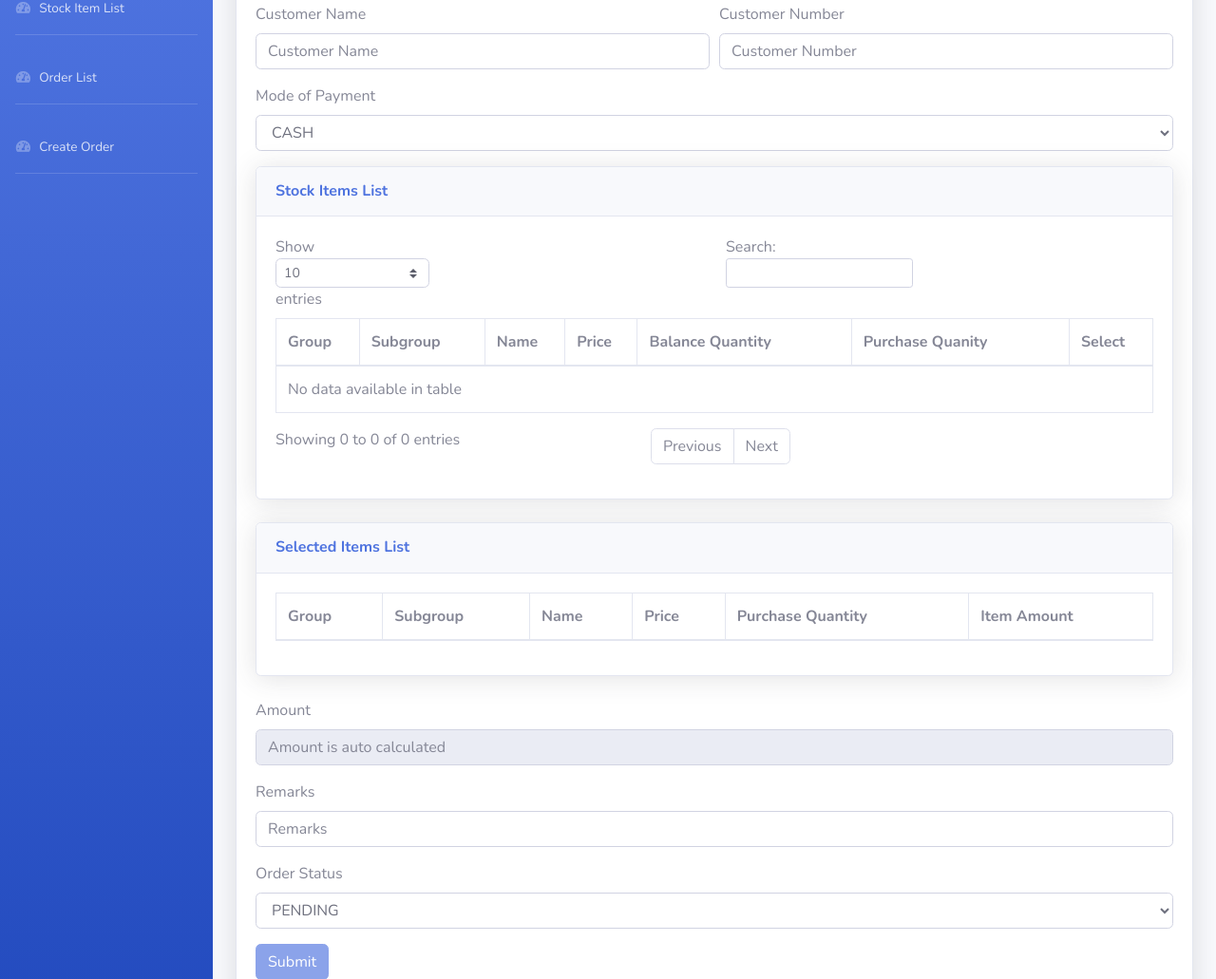
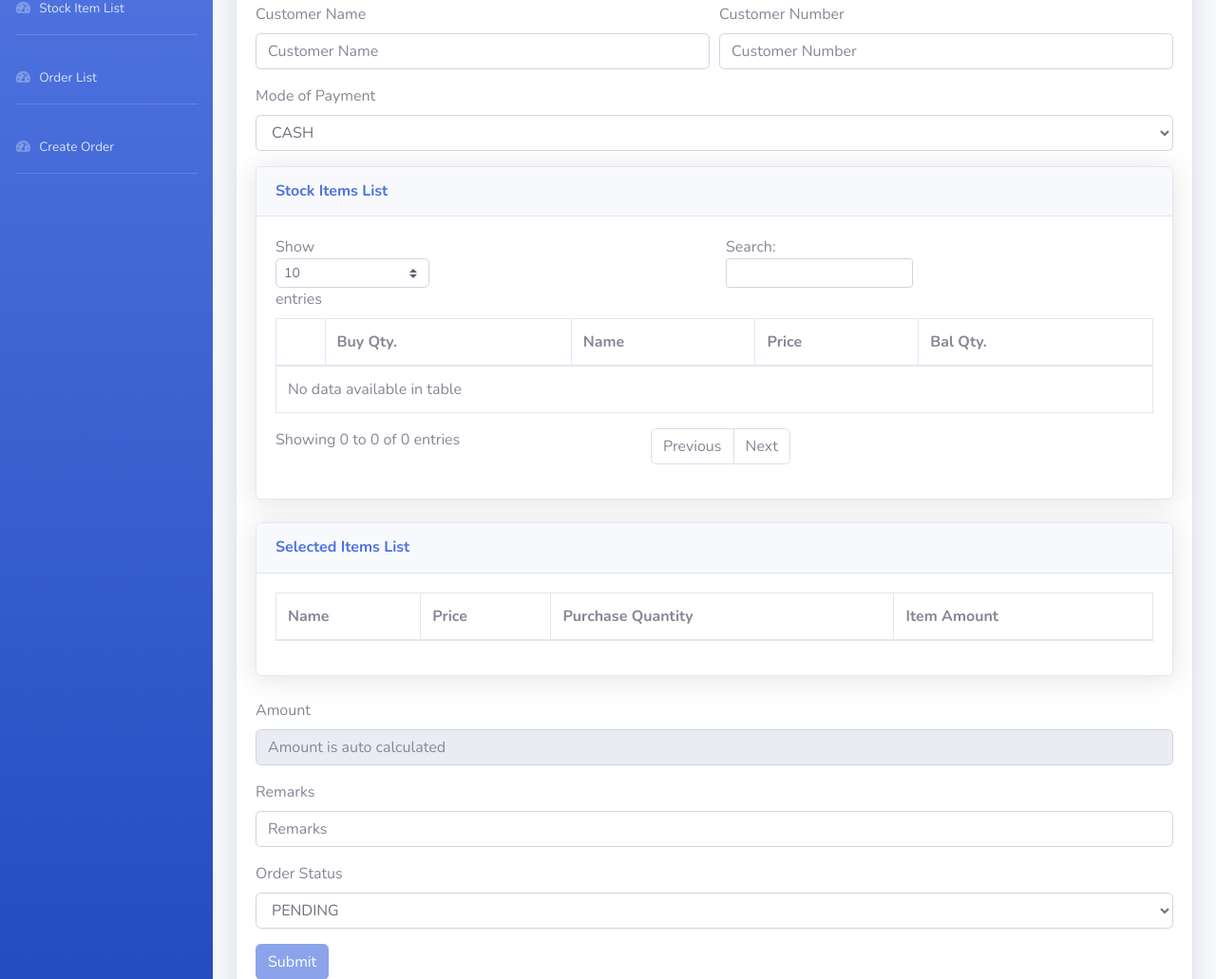
Before and after one commit to sachinharpalani/inventory-management-system, a Django app: page /core/order/create in a window 1280 px wide. Shown: the part 164-1195 px from the top of the page at 95% size. Run offline with Django 4.2, Linux system fonts and the light colour scheme; the visitor is signed in with stand-in values (Sample User, id 1); data that the repository does not hold is empty; some libraries are stand-ins or nearby versions.

Commit message:
Minor UI changes

```diff
--- a/ims/core/templates/core/create_order.html
+++ b/ims/core/templates/core/create_order.html
@@ -38,36 +38,33 @@
                         <table class="table table-bordered" id="dataTable" width="100%" cellspacing="0">
                             <thead>
                                 <tr>
-                                    <th>Group</th>
-                                    <th>Subgroup</th>
+                                    <th></th>
+                                    <th>Buy Qty.</th>
                                     <th>Name</th>
                                     <th>Price</th>
-                                    <th>Balance Quantity</th>
-                                    <th>Purchase Quanity</th>
-                                    <th>Select</th>
+                                    <th>Bal Qty.</th>
+
+
                                 </tr>
                             </thead>
                             <tbody>
                             {% for item_detail in stockitem_list %}
                                 {% with remaining_quantity=item_detail.inventory.first.remaining_quantity %}
                                 <tr {% if remaining_quantity <= 0 %} style="background-color: #E6E6FA" {% endif %}>
-                                    <td id="group_name_{{item_detail.id}}" >{{ item_detail.subgroup.group.name }}</td>
-                                    <td id="subgroup_name_{{item_detail.id}}">{{ item_detail.subgroup.name }}</td>
-                                    <td id="item_name_{{item_detail.id}}" >{{ item_detail.name }}</td>
-                                    <td id="price_{{item_detail.id}}">{{ item_detail.price }}</td>
-                                    <td>{{ remaining_quantity }}</td>
-                                    <td>
-                                        <!-- <label for="purchase_quantity">Purchase Quanity</label> -->
-                                        <input type="number" class="form-control" name="purchase_quantity_{{item_detail.id}}" id="purchase_quantity_{{item_detail.id}}" placeholder="Purchase Quanity" onchange="quantityChange.call(this)" {% if remaining_quantity <= 0 %} disabled {% endif %}>
-                                    </td>
                                     <td>
                                         <div class="form-check">
                                             <input class="form-check-input" type="checkbox" name="is_selected_{{item_detail.id}}" id="is_selected" {% if remaining_quantity <= 0  %} disabled {% endif %} onclick="toggleItemSelect.call(this)">
                                             <label class="form-check-label" for="is_selected">
-                                            Select?
                                             </label>
-                                    </div>
+                                        </div>
                                     </td>
+                                    <td>
+                                        <!-- <label for="purchase_quantity">Purchase Quanity</label> -->
+                                        <input type="number" class="form-control" name="purchase_quantity_{{item_detail.id}}" id="purchase_quantity_{{item_detail.id}}" placeholder="Buy Qty." onchange="quantityChange.call(this)" {% if remaining_quantity <= 0 %} disabled {% endif %}>
+                                    </td>
+                                    <td id="item_name_{{item_detail.id}}" >{{ item_detail.subgroup.group.name }} | {{ item_detail.subgroup.name }} | {{ item_detail.name }}</td>
+                                    <td id="price_{{item_detail.id}}">{{ item_detail.price }}</td>
+                                    <td>{{ remaining_quantity }}</td>
                                 </tr>
                                 {% endwith %}
                             {% endfor %}
@@ -86,8 +83,6 @@
                         <table class="table table-bordered" id="selectedItemsTable" width="100%" cellspacing="0">
                             <thead>
                                 <tr>
-                                    <th>Group</th>
-                                    <th>Subgroup</th>
                                     <th>Name</th>
                                     <th>Price</th>
                                     <th>Purchase Quantity</th>
@@ -181,8 +176,6 @@ $(document).ready(function() {
         [itemPrice, quantity] = getQuantityAndPrice(itemId)
         itemAmount = calculateItemAmount(itemId, itemPrice, quantity)
         selectedItems[itemId] = {
-            "group": document.getElementById("group_name_"+itemId).innerText,
-            "subgroup": document.getElementById("subgroup_name_"+itemId).innerText,
             "name": document.getElementById("item_name_"+itemId).innerText,
             "price": document.getElementById("price_"+itemId).innerText,
             "totalAmount": itemAmount,
@@ -207,8 +200,6 @@ $(document).ready(function() {
         tableValue = ""
         for(const [itemId, itemData] of currentSelectedItems){
             tableValue += "<tr>";
-            tableValue += "<td>" + itemData["group"] + "</td>";
-            tableValue += "<td>" + itemData["subgroup"] + "</td>";
             tableValue += "<td>" + itemData["name"] + "</td>";
             tableValue += "<td>" + itemData["price"] + "</td>";
             tableValue += "<td>" + itemData["quantity"] + "</td>";
```
